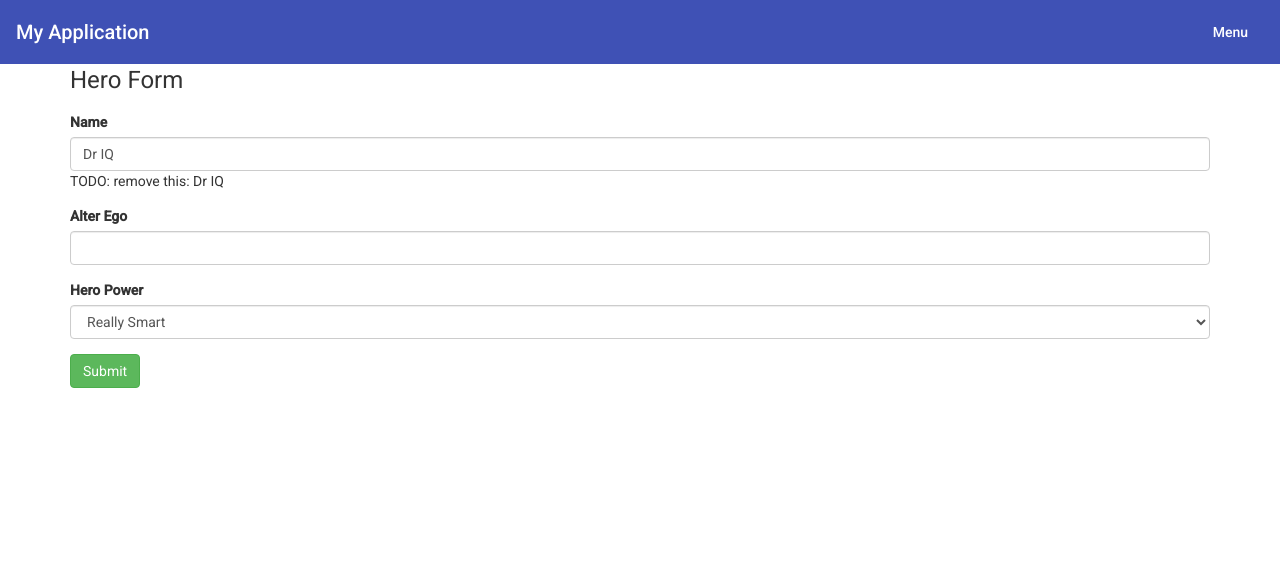
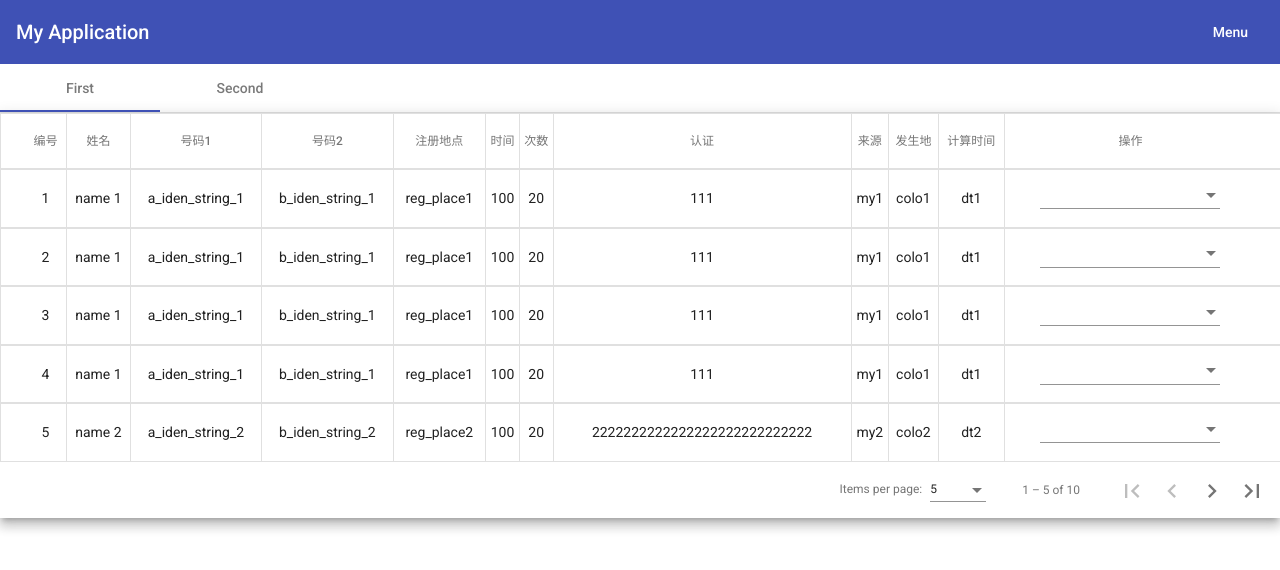
Before and after one commit to mntxwall/AngularMaterialDemo, an Angular app: page /first in a window 1280 px wide. Shown: the top 570 px of the page. Built offline with nearby package versions, Linux system fonts and the light colour scheme.

Commit message:
angular tab links active use routerLinkActive

```diff
--- a/src/app/app.component.html
+++ b/src/app/app.component.html
@@ -13,13 +13,22 @@
 <nav mat-tab-nav-bar>
   <a mat-tab-link routerLink="/first"
      (click)="activeLink = '/first'"
-     [active]="activeLink == '/first' "> First </a>
+     [active]="activeLink == '/first'"> First </a>
   <a mat-tab-link routerLink="/second"
      (click)="activeLink = '/second'"
      [active]="activeLink == '/second'"> Second</a>
 </nav>
-<router-outlet></router-outlet>
 -->
 
+<nav mat-tab-nav-bar>
+  <a mat-tab-link routerLink="/first"
+     routerLinkActive #rla="routerLinkActive"
+     [active]="rla.isActive"> First </a>
+  <a mat-tab-link routerLink="/second"
+     routerLinkActive #rlb="routerLinkActive"
+     [active]="rlb.isActive"> Second</a>
+</nav>
+<router-outlet></router-outlet>
 
-<app-hero-form></app-hero-form>
+
+<!--<app-hero-form></app-hero-form>-->
--- a/src/app/hero-form/hero-form.component.html
+++ b/src/app/hero-form/hero-form.component.html
@@ -1,27 +1,58 @@
 <div class="container">
+  <div [hidden]="submitted">
     <h1>Hero Form</h1>
-  <form #heroForm="ngForm">
+    <form (ngSubmit)="onSubmit()" #heroForm="ngForm">
       <div class="form-group">
         <label for="name">Name</label>
         <input type="text" class="form-control" id="name"
                required
-             [(ngModel)]="model.name" name="name">
-      TODO: remove this: {{model.name}}
+               [(ngModel)]="model.name" name="name"
+               #name="ngModel">
+        <div [hidden]="name.valid || name.pristine"
+             class="alert alert-danger">
+          Name is required
+        </div>
       </div>
 
       <div class="form-group">
         <label for="alterEgo">Alter Ego</label>
-      <input type="text" class="form-control" id="alterEgo">
+        <input type="text" class="form-control" id="alterEgo"
+               [(ngModel)]="model.alterEgo" name="alterEgo">
       </div>
 
       <div class="form-group">
         <label for="power">Hero Power</label>
-      <select class="form-control" id="power" required>
+        <select class="form-control" id="power"
+                required
+                [(ngModel)]="model.power" name="power"
+                #power="ngModel">
           <option *ngFor="let pow of powers" [value]="pow">{{pow}}</option>
         </select>
+        <div [hidden]="power.valid || power.pristine" class="alert alert-danger">
+          Power is required
+        </div>
       </div>
 
-    <button type="submit" class="btn btn-success">Submit</button>
-
+      <button type="submit" class="btn btn-success" [disabled]="!heroForm.form.valid">Submit</button>
+      <button type="button" class="btn btn-default" (click)="newHero(); heroForm.reset()">New Hero</button>
     </form>
   </div>
+
+  <div [hidden]="!submitted">
+    <h2>You submitted the following:</h2>
+    <div class="row">
+      <div class="col-xs-3">Name</div>
+      <div class="col-xs-9">{{ model.name }}</div>
+    </div>
+    <div class="row">
+      <div class="col-xs-3">Alter Ego</div>
+      <div class="col-xs-9">{{ model.alterEgo }}</div>
+    </div>
+    <div class="row">
+      <div class="col-xs-3">Power</div>
+      <div class="col-xs-9">{{ model.power }}</div>
+    </div>
+    <br>
+    <button class="btn btn-primary" (click)="submitted=false">Edit</button>
+  </div>
+</div>
--- a/src/app/hero-form/hero-form.component.ts
+++ b/src/app/hero-form/hero-form.component.ts
@@ -26,4 +26,8 @@ export class HeroFormComponent implements OnInit {
   // TODO: Remove this when we're done
   get diagnostic() { return JSON.stringify(this.model); }
 
+  newHero() {
+    this.model = new Hero(42, '', '');
+  }
+
 }
```
Lines whose indentation alone changed are shown as unchanged.
